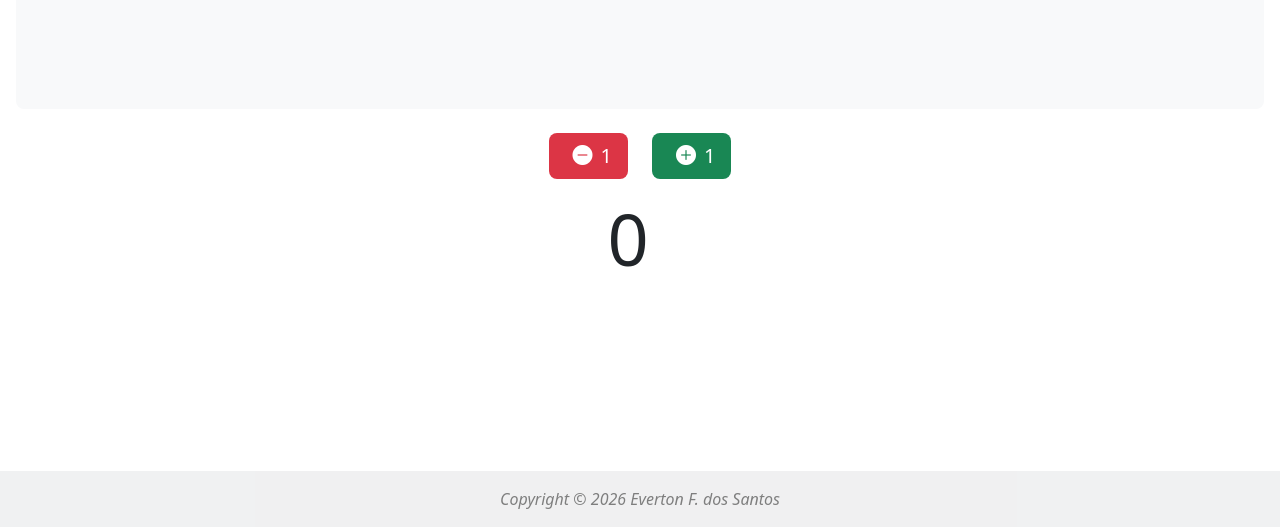
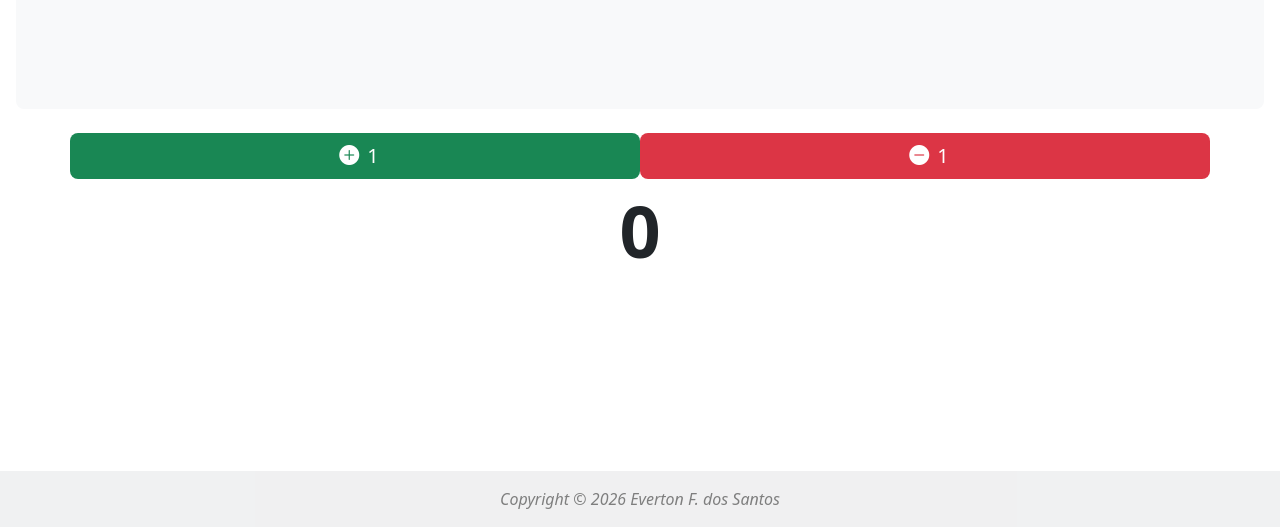
Before and after one commit to evrttn/tarefa2, a website: page index.html in a window 1280 px wide. Shown: the part 273-800 px from the top of the page. Drawn offline with nearby package versions, Linux system fonts and the light colour scheme.

Commit message:
ok para telas pequenas

```diff
--- a/index.html
+++ b/index.html
@@ -41,29 +41,33 @@
 
     <div class="d-flex flex-column flex-md-row flex-grow-1">
       <main class="flex-grow-1 p-3">
+        <!-- Jumbotron -->
         <div class="p-5 mb-4 bg-body-tertiary rounded-3">
           <div class="container-fluid py-5 text-center">
             <h1 class="display-5 fw-bold">Contador</h1>
             <p class="fs-4">Utilize os botões abaixo para registrar uma contagem.</p>
           </div>
         </div>
+
         <div class="container">
+          <!-- botoes -->
           <div class="row">
-            <div class="col-12 col-md-6 text-md-end">
-              <button class="btn btn-primary btn-lg bg-danger border-0" type="button"><i
+            <div class="col-12 col-md-6 m-0 p-0">
+              <button class="btn btn-primary btn-lg bg-success border-0 w-100" type="button"><i
+                  class="bi bi-plus-circle-fill m-2"></i>1</button>
+            </div>
+            <div class="col-12 col-md-6 m-0 p-0">
+              <button class="btn btn-primary btn-lg bg-danger border-0 w-100" type="button"><i
                   class="bi bi-dash-circle-fill m-2"></i>1</button>
             </div>
-            <div class="col-12 col-md-6">
-              <button class="btn btn-primary btn-lg bg-success border-0" type="button"><i
-                  class="bi bi-plus-circle-fill m-2"></i>1</button>
-            </div>
-            <div class="row">
-              <div class="col-12 text-center">
-                <h1 class="my-3 display-2">0</h1>
-              </div>
+          </div>
+
+          <!-- acumulador -->
+          <div class="row">
+            <div class="col-12 mt-2">
+              <h1 class="display-2 text-center fw-bold">0</h1>
             </div>
           </div>
-        </div>
       </main>
     </div>
 
```
